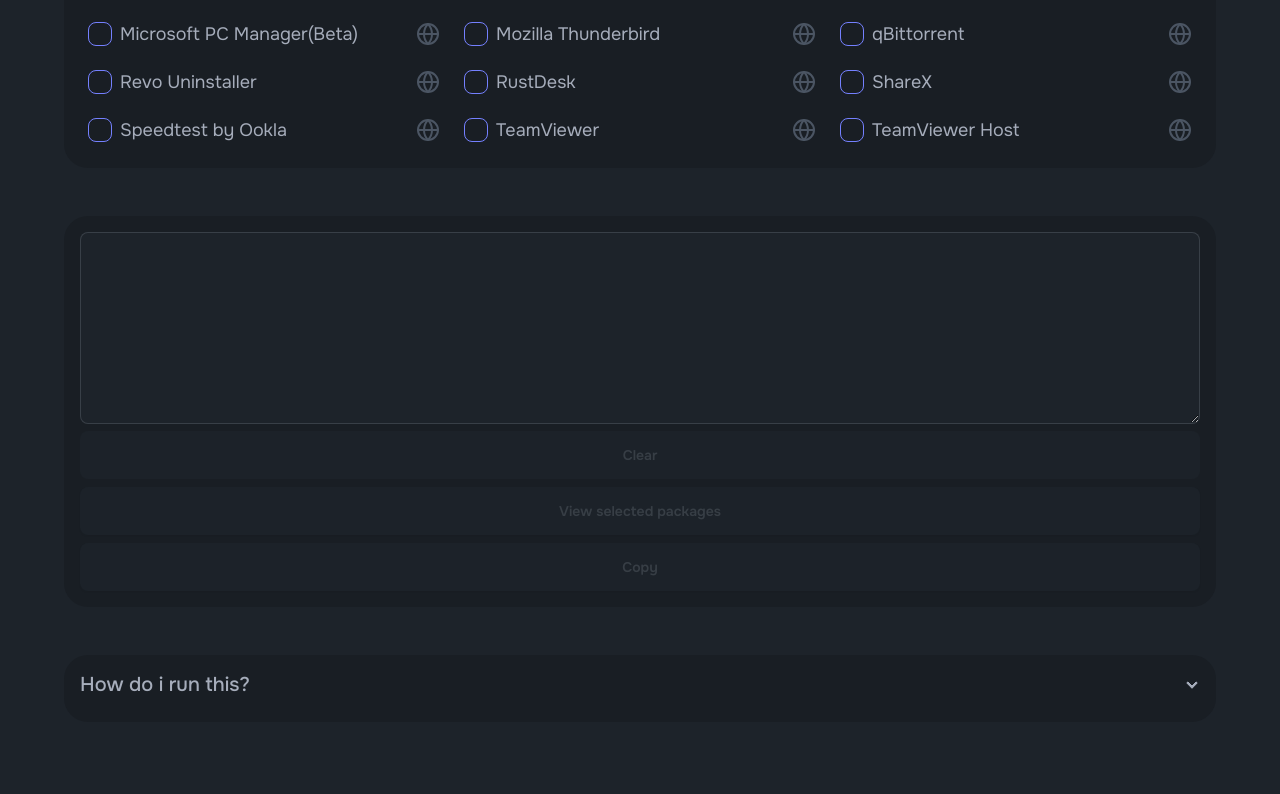
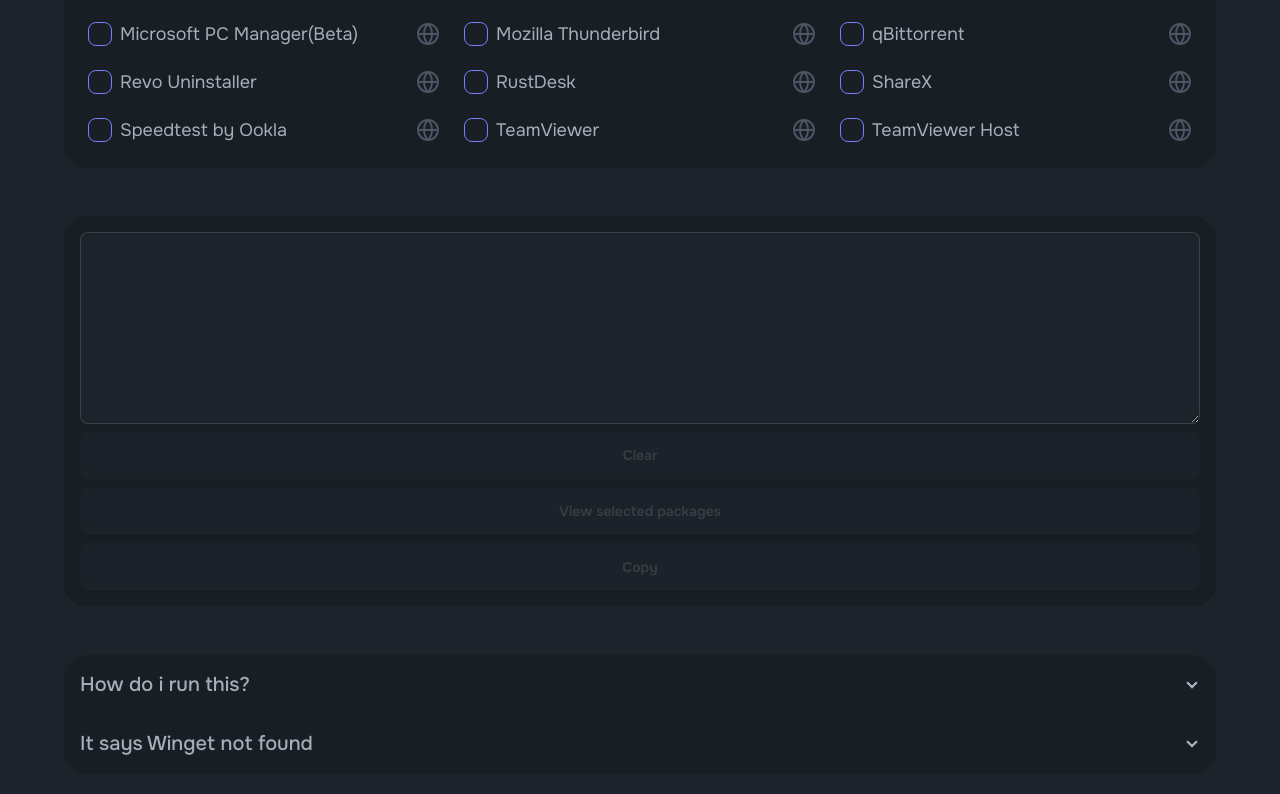
Before and after one commit to letruxux/asdfgh, a Next.js app: page / in a window 1280 px wide. Shown: the part 1848-2642 px from the top of the page. Built offline with nearby package versions, Linux system fonts and the light colour scheme; a web font is replaced by a local one.

Commit message:
Update faq-section.tsx

```diff
--- a/src/components/faq-section.tsx
+++ b/src/components/faq-section.tsx
@@ -3,6 +3,10 @@
     "How do i run this?",
     <p key={1}>
       Open a <code>Powershell</code>, paste the code and press enter.
+    </p>,
+  ],[
+    "It says Winget not found",
+    <p key={2}> Follow <a href="https://github.com/gerardog/winget-installer">this guide</a> to install it
     </p>,
   ],
 ] as const;
```
